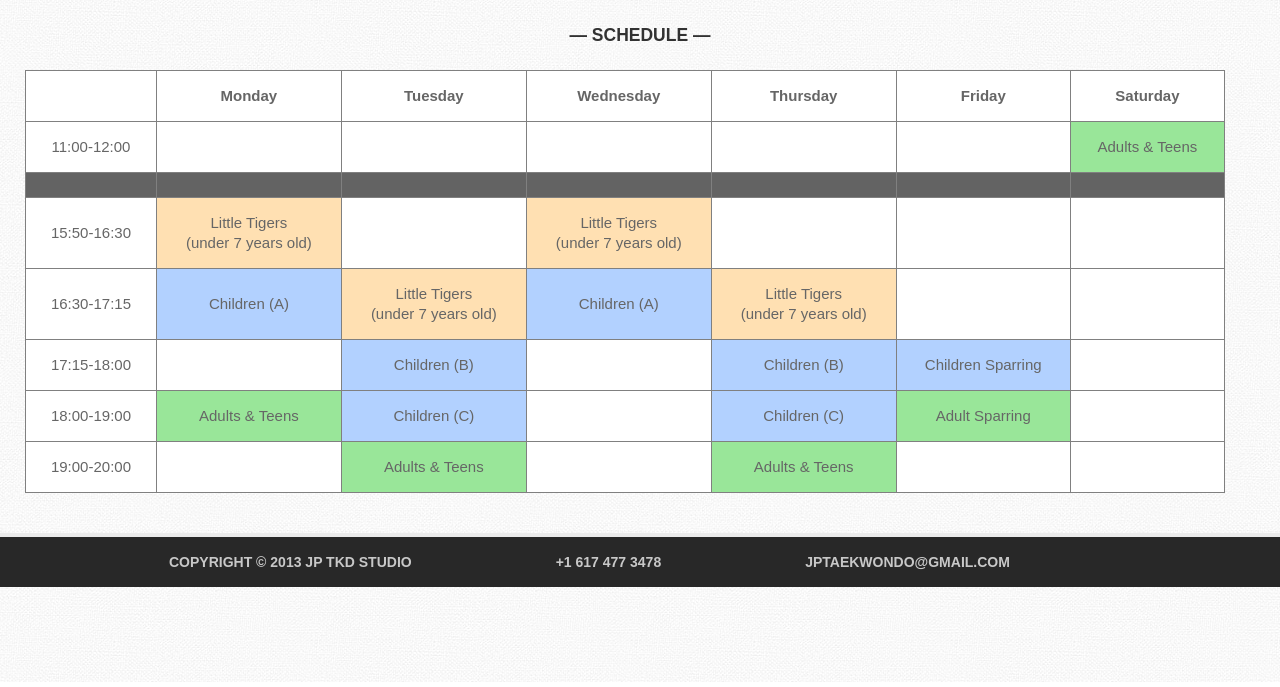
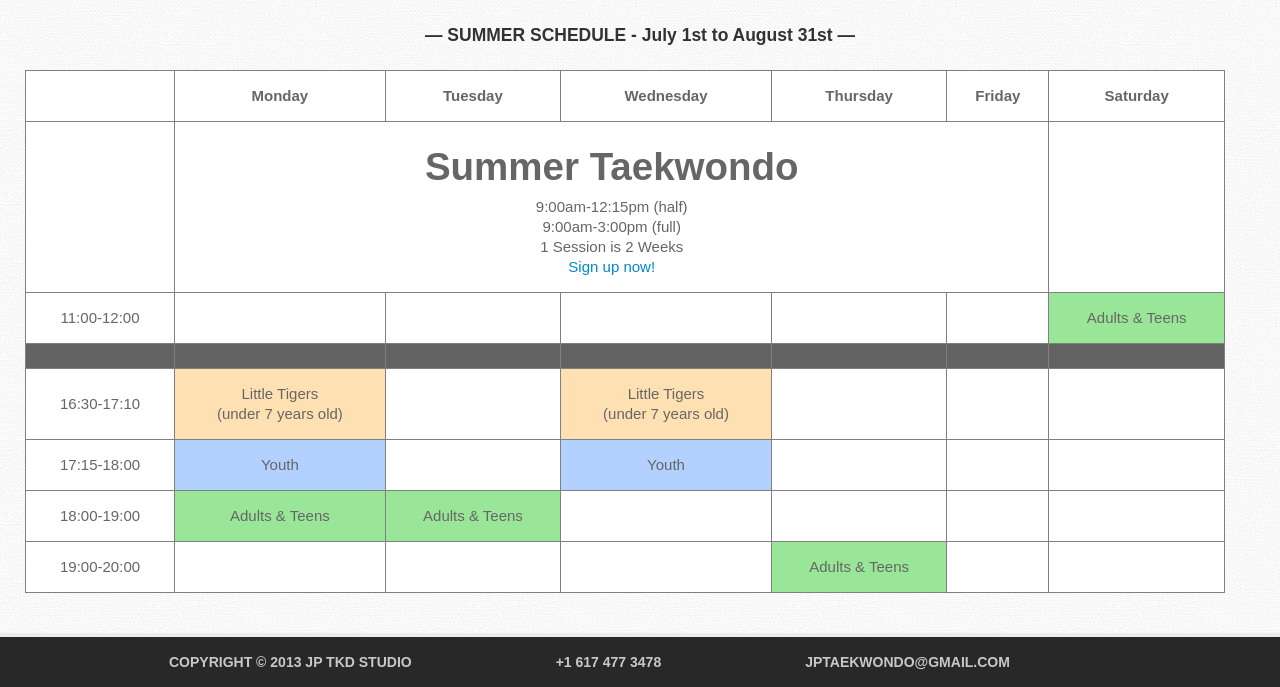
Before and after one commit to jklein/jptaekwondo, a PHP site: page /schedule.php in a window 1280 px wide. Shown: the part 118-805 px from the top of the page. Run offline with PHP 8.4, Linux system fonts and the light colour scheme.

Commit message:
Updating summer schedule

```diff
--- a/schedule.php
+++ b/schedule.php
@@ -1,5 +1,5 @@
 <?php
-$page_name = 'SCHEDULE';
+$page_name = 'SUMMER SCHEDULE - July 1st to August 31st';
 
 require 'includes/header.php';
 ?>
@@ -15,6 +15,17 @@ require 'includes/header.php';
                     <th>Thursday</th>
                     <th>Friday</th>
                     <th>Saturday</th>
+                </tr>
+                <tr>
+                    <th>&nbsp;</th>
+                    <td colspan="5">
+                        <h1>Summer Taekwondo</h1>
+                        9:00am-12:15pm (half)<br/>
+                        9:00am-3:00pm (full)<br/>
+                        1 Session is 2 Weeks<br/>
+                        <a href="summer.php">Sign up now!</a>
+                    </td>
+                    <th>&nbsp;</th>
                 </tr>
                 <tr>
                     <td>11:00-12:00</td>
@@ -35,7 +46,7 @@ require 'includes/header.php';
                     <td>&nbsp;</td>
                 </tr>
                 <tr>
-                    <td>15:50-16:30</td>
+                    <td>16:30-17:10</td>
                     <td class="under_seven">Little Tigers<br />(under 7 years old)</td>
                     <td></td>
                     <td class="under_seven">Little Tigers<br />(under 7 years old)</td>
@@ -44,36 +55,27 @@ require 'includes/header.php';
                     <td></td>
                 </tr>
                 <tr>
-                    <td>16:30-17:15</td>
-                    <td class="kids_a">Children (A)</td>
-                    <td class="under_seven">Little Tigers<br />(under 7 years old)</td>
-                    <td class="kids_a">Children (A)</td>
-                    <td class="under_seven">Little Tigers<br />(under 7 years old)</td>
+                    <td>17:15-18:00</td>
+                    <td class="kids_a">Youth</td>
+                    <td></td>
+                    <td class="kids_a">Youth</td>
                     <td></td>
                     <td></td>
-                </tr>
-                <tr>
-                    <td>17:15-18:00</td>
-                    <td></td>
-                    <td class="kids_b">Children (B)</td>
-                    <td></td>
-                    <td class="kids_b">Children (B)</td>
-                    <td class="kids_sparring">Children Sparring</td>
                     <td></td>
                 </tr>
                 <tr>
                     <td>18:00-19:00</td>
                     <td class="adult">Adults &amp; Teens</td>
-                    <td class="kids_c">Children (C)</td>
+                    <td class="adult">Adults &amp; Teens</td>
                     <td></td>
-                    <td class="kids_c">Children (C)</td>
-                    <td class="adult">Adult Sparring</td>
+                    <td></td>
+                    <td></td>
                     <td></td>
                 </tr>
                 <tr>
                     <td>19:00-20:00</td>
                     <td></td>
-                    <td class="adult">Adults &amp; Teens</td>
+                    <td></td>
                     <td></td>
                     <td class="adult">Adults &amp; Teens</td>
                     <td></td>
```
